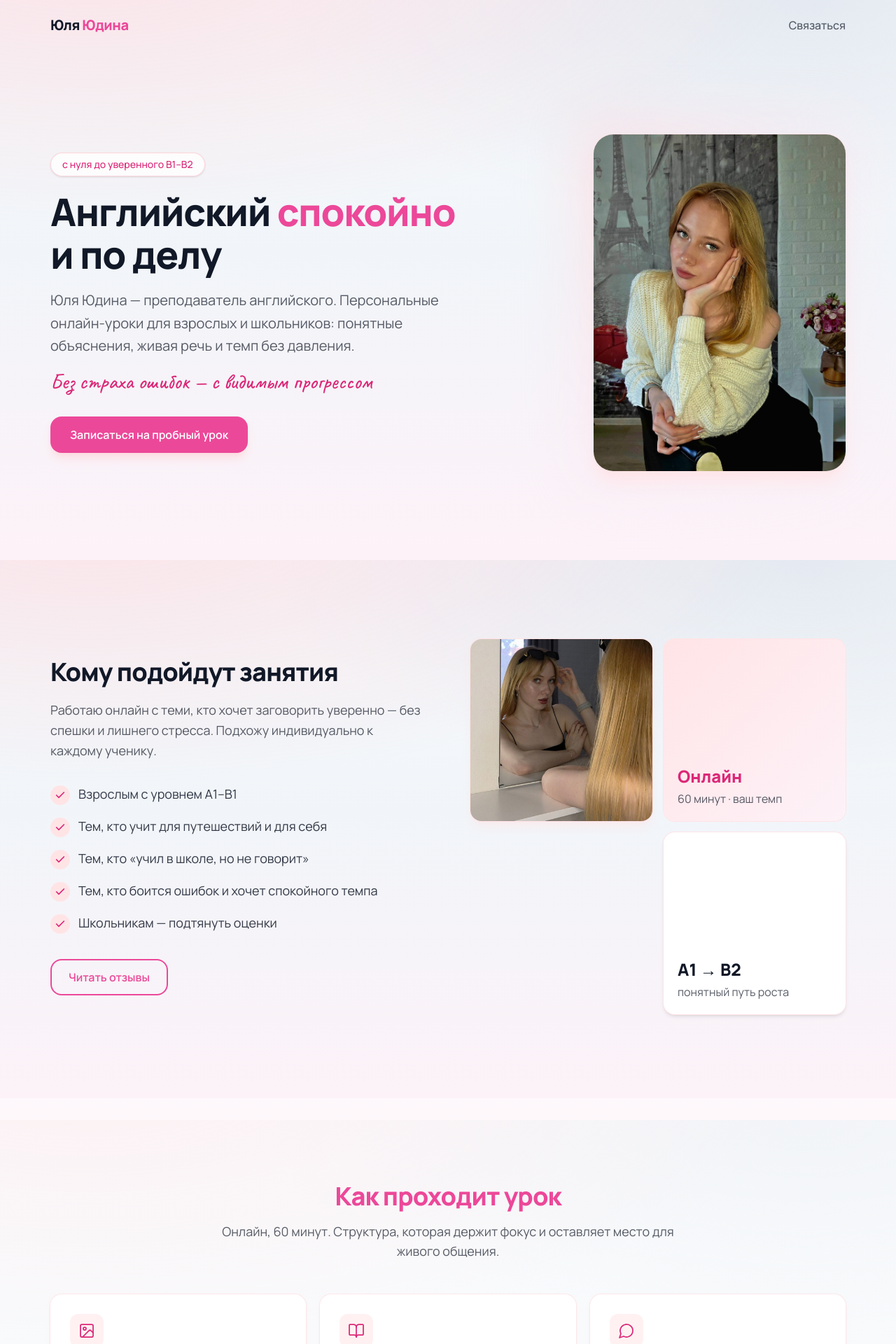
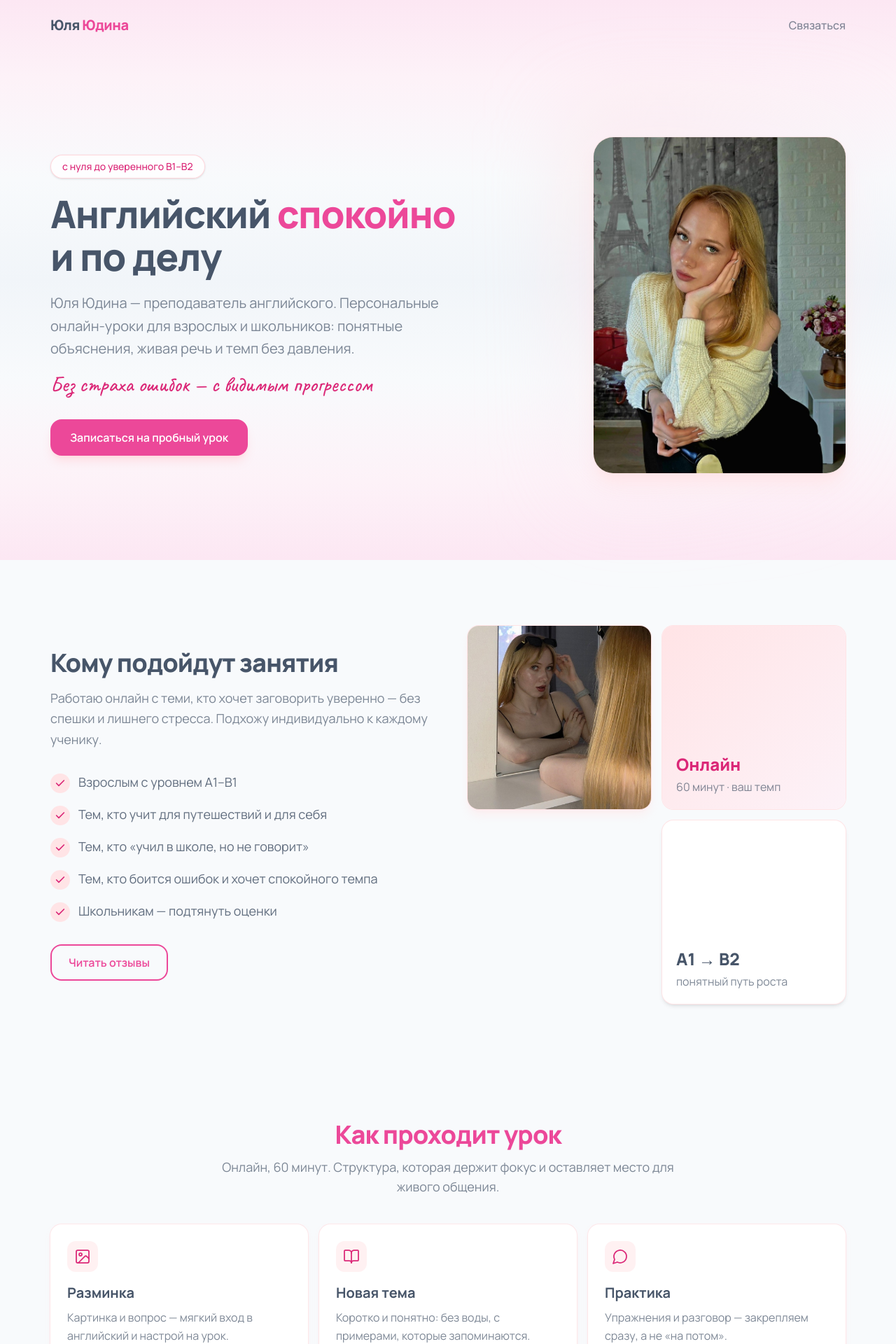
Before and after one commit to walleInc/website-yulia, a Next.js app: page / in a window 1280 px wide. Shown: the top 1920 px of the page at 70% size. Built offline with nearby package versions, Linux system fonts and the light colour scheme.

Commit message:
Polish light theme, reviews, and viewport scroll-snap.

```diff
--- a/app/globals.css
+++ b/app/globals.css
@@ -2,10 +2,12 @@
 
 :root {
   --background: #f8fafc;
-  --foreground: #111827;
+  --foreground: #475569;
   --accent: #ec4899;
   --accent-dark: #db2777;
-  --ink: #111827;
+  --ink: #475569;
+  --nav-h: 4rem;
+  --sticky-cta-h: 4.5rem;
 }
 
 @theme inline {
@@ -21,13 +23,37 @@
 
 html {
   scroll-behavior: smooth;
+  scroll-snap-type: y mandatory;
+  scroll-padding-top: var(--nav-h);
+}
+
+@media (min-width: 640px) {
+  :root {
+    --nav-h: 4.5rem;
+  }
+}
+
+@media (max-width: 767px) {
+  html {
+    scroll-padding-bottom: var(--sticky-cta-h);
+  }
 }
 
 body {
-  background:
-    radial-gradient(ellipse 80% 50% at 10% -10%, rgba(253, 164, 175, 0.28), transparent),
-    radial-gradient(ellipse 60% 40% at 90% 0%, rgba(226, 232, 240, 0.9), transparent),
-    linear-gradient(180deg, #f8fafc 0%, #f1f5f9 45%, #fdf2f8 100%);
+  /* One continuous wash along the full page — colors melt into each other */
+  background-color: #f8fafc;
+  background-image: linear-gradient(
+    180deg,
+    #fce7f3 0%,
+    #fdf2f8 14%,
+    #f8fafc 32%,
+    #f1f5f9 50%,
+    #f8fafc 68%,
+    #fdf2f8 86%,
+    #fce7f3 100%
+  );
+  background-repeat: no-repeat;
+  background-size: 100% 100%;
   color: var(--foreground);
   font-family: var(--font-manrope), system-ui, sans-serif;
   font-size: 18px;
@@ -42,21 +68,59 @@ body {
   font-family: var(--font-caveat), cursive;
 }
 
+.snap-section {
+  min-height: calc(100svh - var(--nav-h));
+  scroll-snap-align: start;
+  scroll-snap-stop: always;
+  display: flex;
+  flex-direction: column;
+  justify-content: center;
+  box-sizing: border-box;
+  padding-top: 2.5rem;
+  padding-bottom: 2.5rem;
+}
+
+@media (max-width: 767px) {
+  .snap-section {
+    min-height: calc(100svh - var(--nav-h) - var(--sticky-cta-h));
+    padding-bottom: 2.5rem;
+  }
+}
+
+@media (min-width: 640px) {
+  .snap-section {
+    padding-top: 3rem;
+    padding-bottom: 3rem;
+  }
+}
+
+@media (min-width: 1024px) {
+  .snap-section {
+    padding-top: 3.5rem;
+    padding-bottom: 3.5rem;
+  }
+}
+
+.snap-footer {
+  scroll-snap-align: start;
+  scroll-snap-stop: always;
+}
+
 .section-pad {
-  padding-top: 5rem;
-  padding-bottom: 5rem;
+  padding-top: 3.5rem;
+  padding-bottom: 3.5rem;
 }
 
 @media (min-width: 640px) {
   .section-pad {
-    padding-top: 6.5rem;
-    padding-bottom: 6.5rem;
+    padding-top: 4rem;
+    padding-bottom: 4rem;
   }
 }
 
 @media (min-width: 1024px) {
   .section-pad {
-    padding-top: 7.5rem;
-    padding-bottom: 7.5rem;
+    padding-top: 4.5rem;
+    padding-bottom: 4.5rem;
   }
 }
--- a/app/page.tsx
+++ b/app/page.tsx
@@ -12,7 +12,7 @@ import { ScrollToTop } from "@/components/ScrollToTop";
 
 export default function Home() {
   return (
-    <div id="top" className="flex min-h-full flex-col pb-20 md:pb-0">
+    <div id="top" className="flex min-h-full flex-col pb-[var(--sticky-cta-h)] md:pb-0">
       <Navbar />
       <main className="flex-1">
         <Hero />
--- a/components/Audience.tsx
+++ b/components/Audience.tsx
@@ -7,19 +7,19 @@ import { AUDIENCE } from "@/lib/constants";
 
 export function Audience() {
   return (
-    <section className="section-pad" id="audience">
-      <div className="mx-auto grid max-w-[1200px] items-center gap-12 px-5 sm:px-8 lg:grid-cols-2 lg:gap-16">
+    <section className="snap-section" id="audience">
+      <div className="mx-auto grid w-full max-w-[1200px] items-center gap-8 px-5 sm:gap-10 sm:px-8 lg:grid-cols-2 lg:gap-14">
         <FadeIn>
           <h2 className="font-heading text-3xl font-extrabold tracking-tight text-ink sm:text-4xl">
             Кому подойдут занятия
           </h2>
-          <p className="mt-5 text-lg leading-relaxed text-ink/70">
+          <p className="mt-4 text-lg leading-relaxed text-ink/70">
             Работаю онлайн с теми, кто хочет заговорить уверенно — без спешки и
             лишнего стресса. Подхожу индивидуально к каждому ученику.
           </p>
-          <ul className="mt-8 space-y-4">
+          <ul className="mt-6 space-y-3 sm:mt-8 sm:space-y-4">
             {AUDIENCE.map((item) => (
-              <li key={item} className="flex gap-3 text-lg text-ink/85">
+              <li key={item} className="flex gap-3 text-base text-ink/85 sm:text-lg">
                 <span className="mt-0.5 flex h-7 w-7 shrink-0 items-center justify-center rounded-full bg-rose-100 text-accent-dark">
                   <Check className="h-4 w-4" strokeWidth={2.5} />
                 </span>
@@ -29,14 +29,14 @@ export function Audience() {
           </ul>
           <a
             href="#reviews"
-            className="mt-9 inline-flex items-center justify-center rounded-2xl border-2 border-accent px-6 py-3 text-base font-semibold text-accent transition-colors hover:bg-accent/5"
+            className="mt-7 inline-flex items-center justify-center rounded-2xl border-2 border-accent px-6 py-3 text-base font-semibold text-accent transition-colors hover:bg-accent/5 sm:mt-8"
           >
             Читать отзывы
           </a>
         </FadeIn>
 
-        <FadeIn delay={0.1} className="grid grid-cols-2 gap-4">
-          <div className="relative col-span-2 aspect-[4/3] overflow-hidden rounded-2xl shadow-lg shadow-rose-100/60 ring-1 ring-rose-100 sm:col-span-1 sm:aspect-square sm:row-span-2">
+        <FadeIn delay={0.1} className="grid grid-cols-2 gap-3 sm:gap-4">
+          <div className="relative col-span-2 aspect-[4/3] max-h-[280px] overflow-hidden rounded-2xl shadow-lg shadow-rose-100/60 ring-1 ring-rose-100 sm:col-span-1 sm:aspect-square sm:max-h-none sm:row-span-2">
             <Image
               src="/images/yulia-about.jpg"
               alt="Юля Юдина"
--- a/components/Hero.tsx
+++ b/components/Hero.tsx
@@ -6,11 +6,11 @@ import { CtaButton } from "@/components/CtaButton";
 
 export function Hero() {
   return (
-    <section className="section-pad pb-16 pt-8 sm:pb-20 sm:pt-12">
-      <div className="mx-auto grid max-w-[1200px] items-center gap-10 px-5 sm:px-8 lg:grid-cols-[1.15fr_0.85fr] lg:gap-14">
+    <section className="snap-section">
+      <div className="mx-auto grid w-full max-w-[1200px] items-center gap-8 px-5 sm:gap-10 sm:px-8 lg:grid-cols-[1.15fr_0.85fr] lg:gap-14">
         <FadeIn>
           <div className="flex flex-col items-start">
-            <span className="mb-5 inline-flex rounded-full border border-rose-200/80 bg-white/80 px-4 py-1.5 text-sm font-medium text-accent-dark shadow-sm">
+            <span className="mb-4 inline-flex rounded-full border border-rose-200/80 bg-white/80 px-4 py-1.5 text-sm font-medium text-accent-dark shadow-sm sm:mb-5">
               с нуля до уверенного B1–B2
             </span>
             <h1 className="font-heading text-4xl font-extrabold leading-[1.12] tracking-tight text-ink sm:text-5xl lg:text-[3.4rem]">
@@ -19,25 +19,25 @@ export function Hero() {
               <br />
               и по делу
             </h1>
-            <p className="mt-5 max-w-xl text-lg leading-relaxed text-ink/70 sm:text-xl">
+            <p className="mt-4 max-w-xl text-lg leading-relaxed text-ink/70 sm:mt-5 sm:text-xl">
               Юля Юдина — преподаватель английского. Персональные онлайн-уроки
               для взрослых и школьников: понятные объяснения, живая речь и темп
               без давления.
             </p>
-            <p className="font-script mt-4 text-2xl text-accent-dark sm:text-3xl">
+            <p className="font-script mt-3 text-2xl text-accent-dark sm:mt-4 sm:text-3xl">
               Без страха ошибок — с видимым прогрессом
             </p>
-            <div className="mt-8">
+            <div className="mt-8 hidden md:block">
               <CtaButton>Записаться на пробный урок</CtaButton>
             </div>
           </div>
         </FadeIn>
 
         <FadeIn delay={0.12} className="flex justify-center lg:justify-end">
-          <div className="relative w-full max-w-[320px] sm:max-w-[360px]">
+          <div className="relative w-full max-w-[280px] sm:max-w-[320px] lg:max-w-[360px]">
             <div
               aria-hidden
-              className="absolute -inset-6 rounded-[2rem] bg-gradient-to-br from-rose-200/50 via-pink-100/40 to-transparent blur-2xl"
+              className="absolute -inset-8 rounded-[2rem] bg-gradient-to-br from-rose-200/40 via-pink-100/25 to-transparent blur-3xl"
             />
             <div className="relative overflow-hidden rounded-[1.75rem] bg-white shadow-xl shadow-rose-100/80 ring-1 ring-rose-100">
               <Image
--- a/components/Method.tsx
+++ b/components/Method.tsx
@@ -40,35 +40,35 @@ const STEPS = [
 
 export function Method() {
   return (
-    <section className="section-pad bg-white/50" id="method">
-      <div className="mx-auto max-w-[1200px] px-5 sm:px-8">
+    <section className="snap-section" id="method">
+      <div className="mx-auto w-full max-w-[1200px] px-5 sm:px-8">
         <FadeIn>
           <h2 className="font-heading text-center text-3xl font-extrabold tracking-tight text-accent sm:text-4xl">
             Как проходит урок
           </h2>
-          <p className="mx-auto mt-4 max-w-2xl text-center text-lg text-ink/70">
+          <p className="mx-auto mt-3 max-w-2xl text-center text-lg text-ink/70">
             Онлайн, 60 минут. Структура, которая держит фокус и оставляет место
             для живого общения.
           </p>
         </FadeIn>
 
-        <div className="mt-12 grid gap-5 sm:grid-cols-2 lg:grid-cols-3">
+        <div className="mt-8 grid gap-3 sm:mt-10 sm:grid-cols-2 sm:gap-4 lg:grid-cols-3">
           {STEPS.map((step, i) => {
             const Icon = step.icon;
             return (
               <FadeIn key={step.title} delay={i * 0.06}>
                 <motion.article
-                  className="h-full rounded-2xl bg-white p-7 shadow-md shadow-rose-100/50 ring-1 ring-rose-100/80"
+                  className="h-full rounded-2xl bg-white p-5 shadow-md shadow-rose-100/50 ring-1 ring-rose-100/80 sm:p-6"
                   whileHover={{ y: -4, boxShadow: "0 16px 40px rgba(244, 114, 182, 0.15)" }}
                   transition={{ type: "spring", stiffness: 300, damping: 24 }}
                 >
-                  <div className="mb-5 flex h-12 w-12 items-center justify-center rounded-xl bg-rose-50 text-accent-dark">
-                    <Icon className="h-6 w-6" strokeWidth={1.75} />
+                  <div className="mb-3 flex h-10 w-10 items-center justify-center rounded-xl bg-rose-50 text-accent-dark sm:mb-4 sm:h-11 sm:w-11">
+                    <Icon className="h-5 w-5 sm:h-6 sm:w-6" strokeWidth={1.75} />
                   </div>
-                  <h3 className="font-heading text-xl font-bold text-ink">
+                  <h3 className="font-heading text-lg font-bold text-ink sm:text-xl">
                     {step.title}
                   </h3>
-                  <p className="mt-3 text-base leading-relaxed text-ink/70 sm:text-lg">
+                  <p className="mt-2 text-base leading-relaxed text-ink/70">
                     {step.text}
                   </p>
                 </motion.article>
--- a/components/Navbar.tsx
+++ b/components/Navbar.tsx
@@ -16,7 +16,7 @@ export function Navbar() {
     <header
       className={`sticky top-0 z-50 transition-all duration-300 ${
         scrolled
-          ? "border-b border-rose-100/60 bg-white/75 shadow-sm backdrop-blur-xl"
+          ? "bg-white/75 backdrop-blur-xl"
           : "bg-transparent"
       }`}
     >
--- a/components/Quote.tsx
+++ b/components/Quote.tsx
@@ -4,10 +4,10 @@ import { FadeIn } from "@/components/FadeIn";
 
 export function Quote() {
   return (
-    <section className="section-pad">
-      <div className="mx-auto max-w-[1200px] px-5 sm:px-8">
+    <section className="snap-section">
+      <div className="mx-auto w-full max-w-[1200px] px-5 sm:px-8">
         <FadeIn>
-          <div className="grid items-center gap-8 rounded-3xl border border-rose-100/80 bg-white/70 p-8 shadow-lg shadow-rose-100/40 backdrop-blur-md sm:p-12 lg:grid-cols-[1.4fr_0.6fr] lg:gap-12">
+          <div className="grid items-center gap-6 rounded-3xl border border-rose-100/50 bg-white/55 p-7 shadow-lg shadow-rose-100/30 backdrop-blur-md sm:gap-8 sm:p-10 lg:grid-cols-[1.4fr_0.6fr] lg:gap-12 lg:p-12">
             <h2 className="font-heading text-2xl font-extrabold leading-snug tracking-tight text-ink sm:text-3xl lg:text-[2.1rem]">
               Давайте сделаем обучение не только{" "}
               <span className="text-accent">эффективным</span>, но и{" "}
```
Also changed, not shown: components/FAQ.tsx (+5 -5 lines), components/Footer.tsx (+15 -12 lines), components/PricingCTA.tsx (+11 -11 lines), components/Reviews.tsx (+23 -17 lines).
